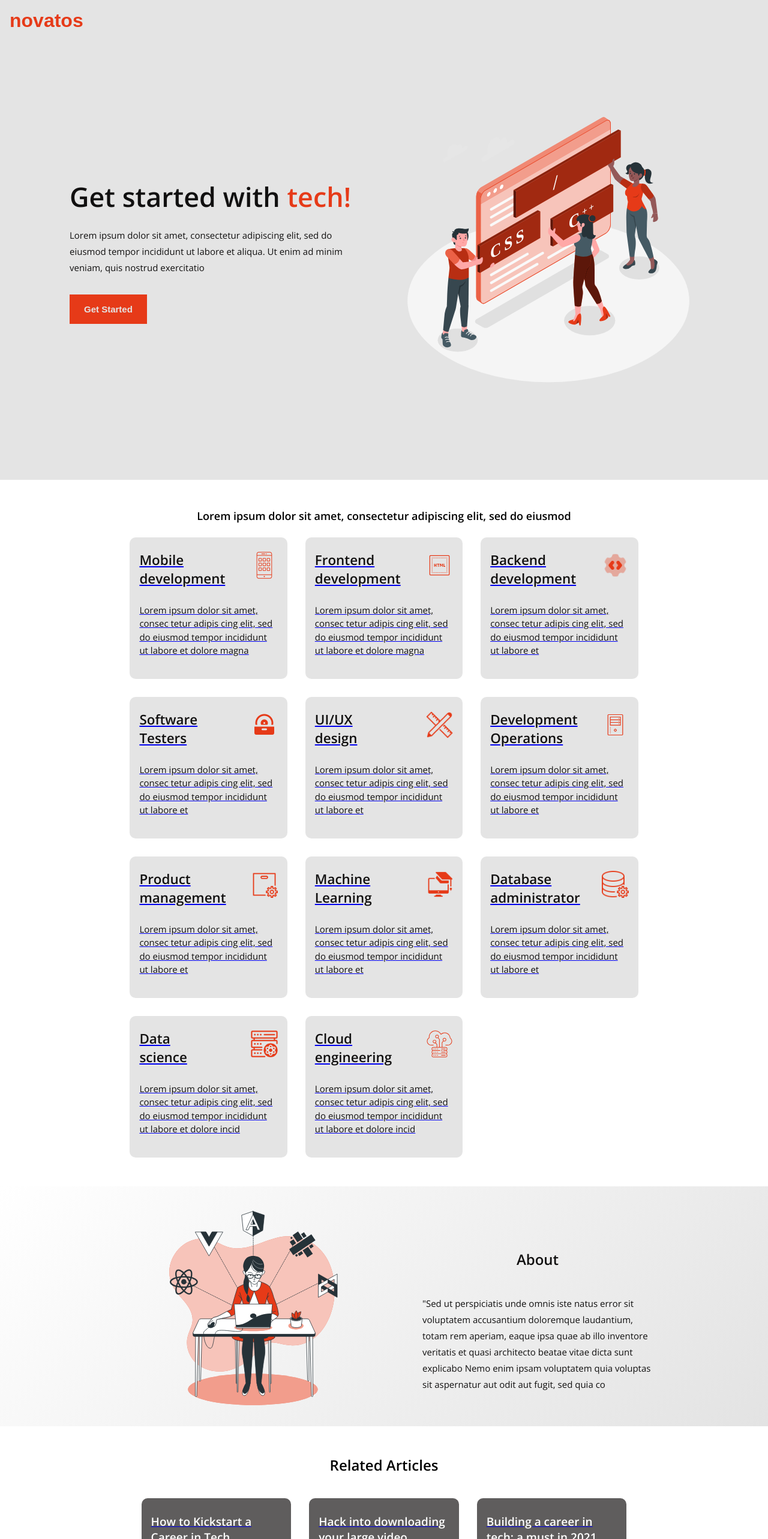
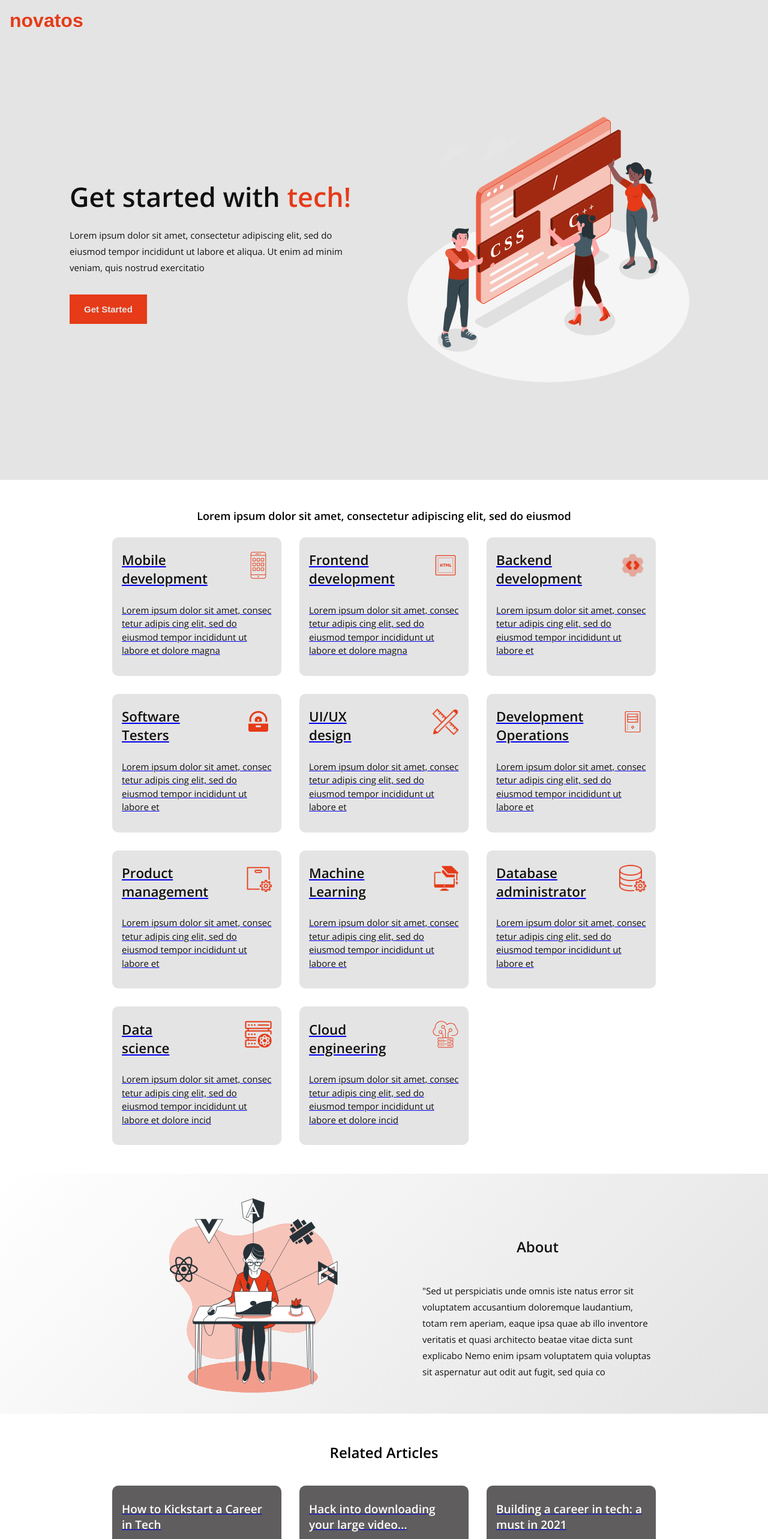
Before and after one commit to toriola998/novatos, a Vue app: page / in a window 1280 px wide. Shown: the top 2566 px of the page at 60% size. Built offline with nearby package versions, Linux system fonts and the light colour scheme; a web font is replaced by a local one.

Commit message:
gave boxex & article-box fixed width

```diff
--- a/src/views/Home.vue
+++ b/src/views/Home.vue
@@ -293,8 +293,8 @@ export default {
     }
 
     .box{
-        width: 67vw;
-        height: 165px;
+        width: 250px;
+        height: auto;
         border-radius: 10px;
         margin: 2rem auto;
         padding: 0rem 1rem 1rem;
@@ -368,7 +368,7 @@ export default {
 
     .article-box {
         color: #fff;
-        width: 65vw;
+        width: 250px;
         height: 130px;
         border-radius: 10px;
         margin: 2rem auto;
@@ -436,18 +436,8 @@ export default {
         grid-gap: 25px;
     }
 
-    .box{
-        height: 180px;
-        width: 30vw;
-    }
-
     .box, .article-box{
         margin: auto;
-    }
-
-    .article-box {
-        width: 30vw;
-        height: 140px
     }
 
     .box>p, #about>p, #description>p{
@@ -556,17 +546,6 @@ export default {
         grid-gap: 30px;
     }
 
-    .box{
-        width: 18vw;
-        height: 220px;
-    }
-
-
-    .article-box{
-        width: 17vw;
-        height: 150px;
-    }
-
     h4{
         font-size: 19px;
     }
```
